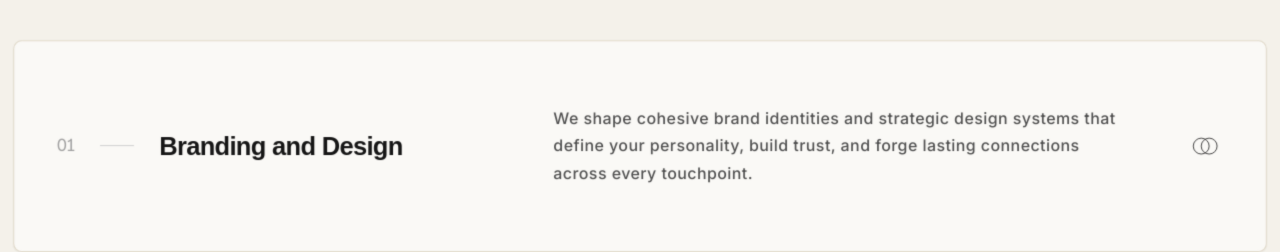
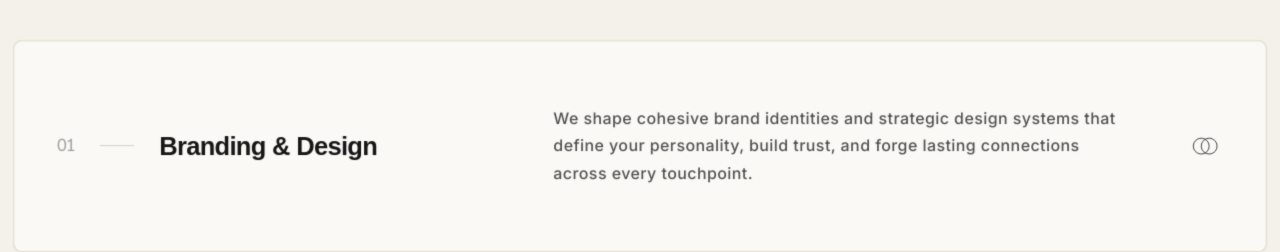
Before and after one commit to pixelsforte/pixels.forte, a Next.js app: page / in a window 1280 px wide. Shown: the part 4800-5052 px from the top of the page. Built offline with nearby package versions, Linux system fonts and the light colour scheme; a web font is replaced by a local one.

Commit message:
Services.tsx

```diff
--- a/components/Services.tsx
+++ b/components/Services.tsx
@@ -14,7 +14,7 @@ interface Service {
 const SERVICES: Service[] = [
   {
     n: "01",
-    title: "Branding and Design",
+    title: "Branding & Design",
     desc: "We shape cohesive brand identities and strategic design systems that define your personality, build trust, and forge lasting connections across every touchpoint.",
     img: "/images/card1.webp",
   },
```
